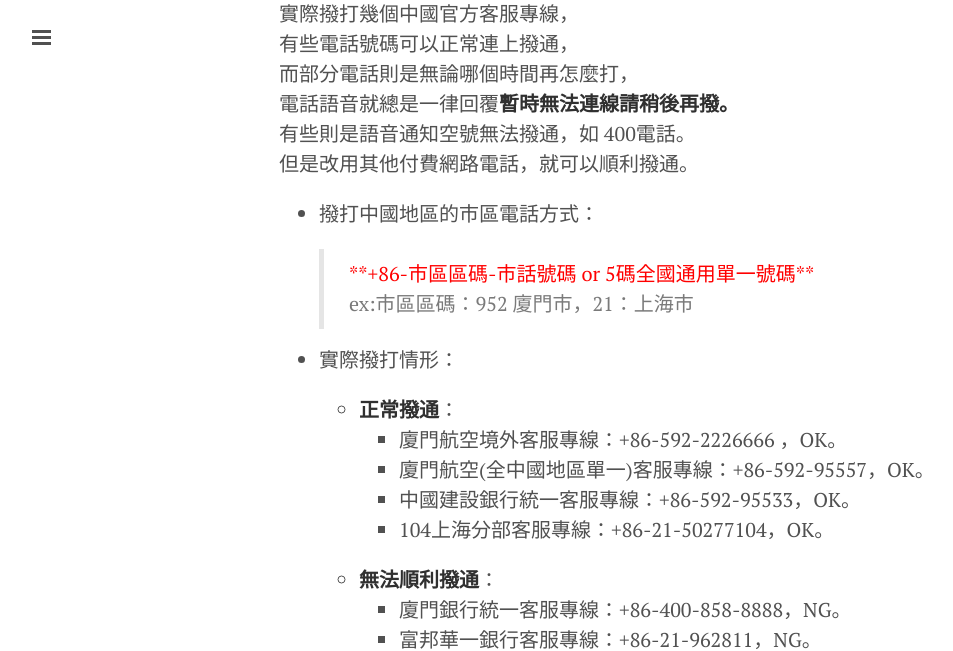
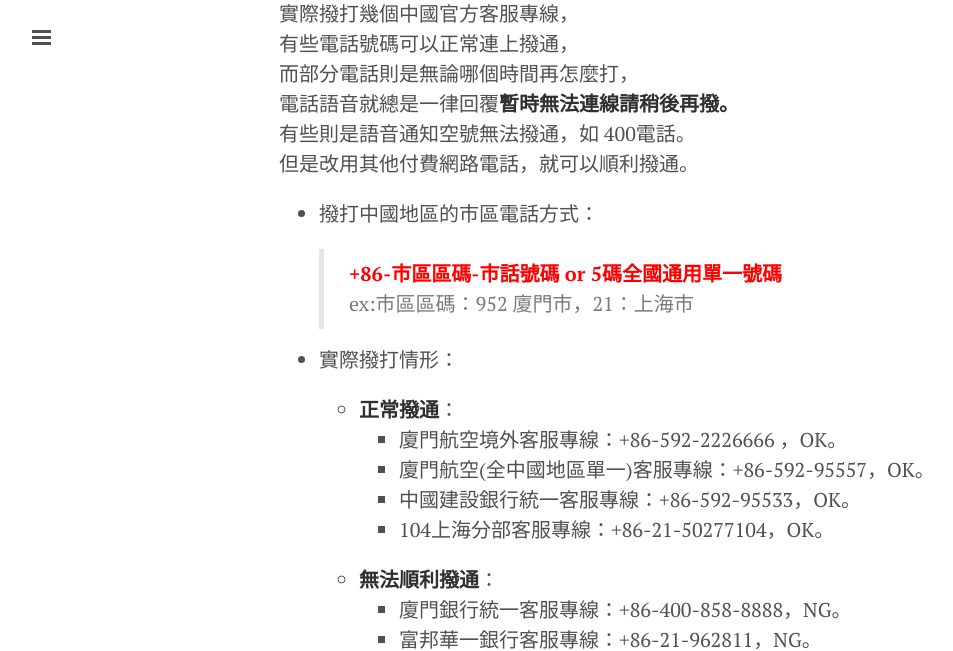
Before and after one commit to shengshampoo/shengshampoo.github.io, a Jekyll site: the page built from _posts/2016-07-13-juiker-app.markdown, in a window 1280 px wide and 900 px high, scrolled down 843 px, cut to the strip 0-651 px from the top of the window. Shown: the whole strip, without its empty margins (1-954 px from the left). Built offline with Jekyll 4.4.1, drawn with Linux system fonts in a browser that asks for light colours.

Commit message:
Update 2016-07-13-juiker-app.markdown

```diff
--- a/_posts/2016-07-13-juiker-app.markdown
+++ b/_posts/2016-07-13-juiker-app.markdown
@@ -32,7 +32,7 @@ layout: post
 
 * 撥打中國地區的市區電話方式：
 
-    > <font color="red">**+86-市區區碼-市話號碼 or 5碼全國通用單一號碼**</font>
+    > **<font color="red">+86-市區區碼-市話號碼 or 5碼全國通用單一號碼</font>**
     > ex:市區區碼：952 廈門市，21：上海市
 
 * 實際撥打情形：
```
